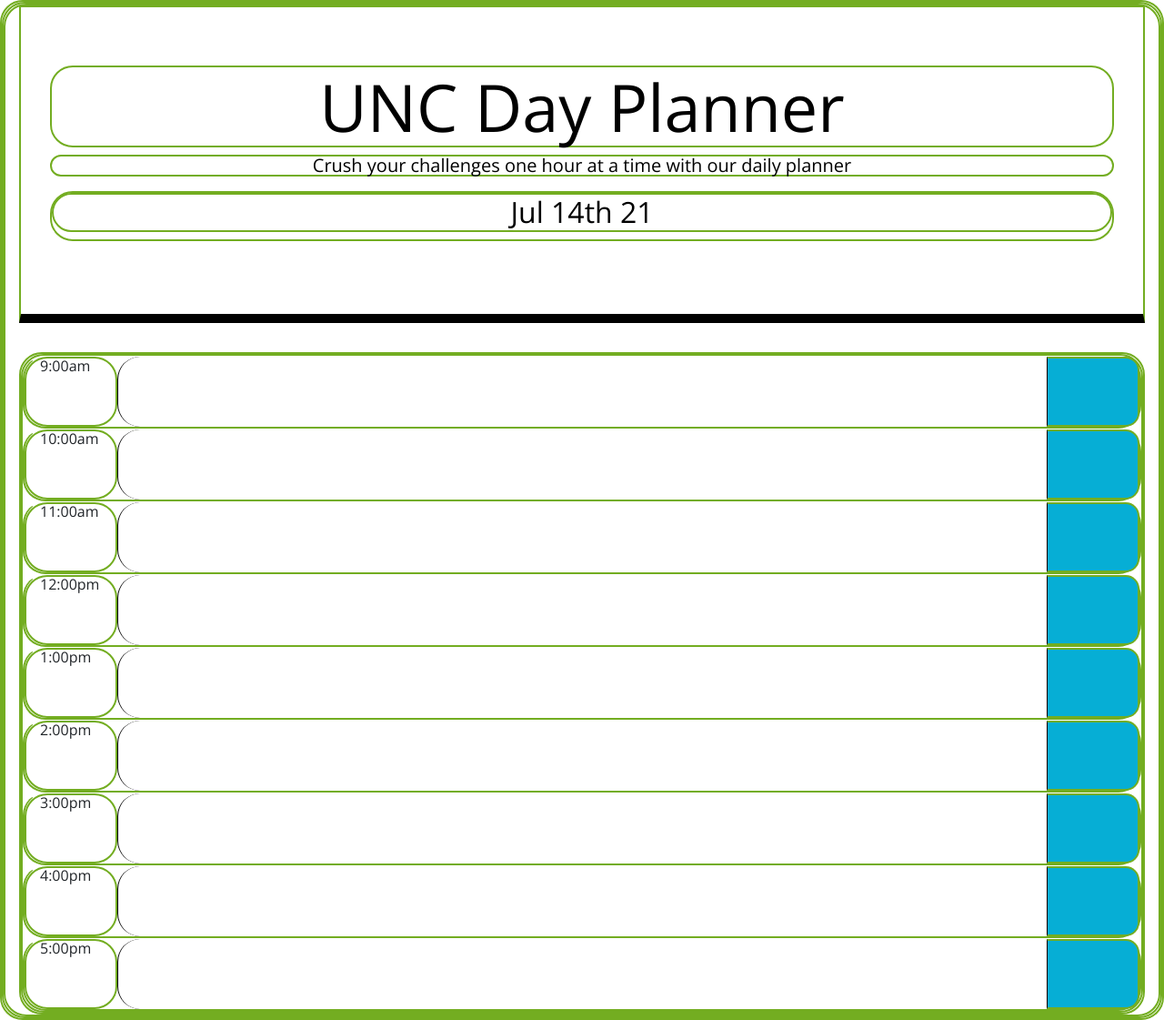
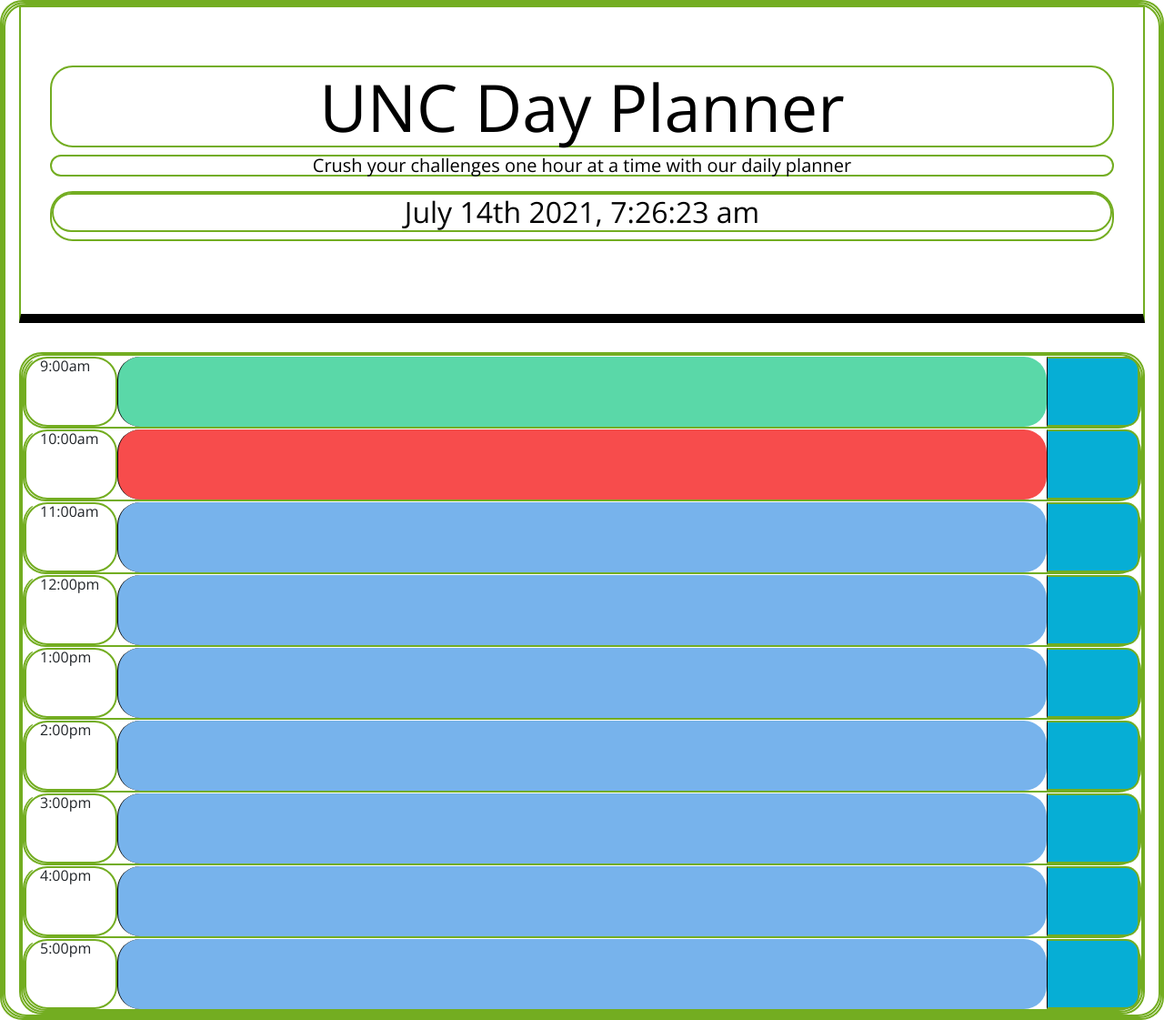
Before and after one commit to CaptainQuickWit/UNC-Day-Planner, a plain HTML site: page index.html in a window 1280 px wide. Shown: the whole page at 91% size. Drawn offline with nearby package versions, Linux system fonts and the light colour scheme; a web font is replaced by a local one.

Commit message:
color coding now works. only thing left to do is to do some styling and comment the code

```diff
--- a/index.html
+++ b/index.html
@@ -39,67 +39,61 @@
 
               <div  class=" row">
                 <div class=" col-1">9:00am</div>
-                <textarea class="col-10" id = "9am" data-index=0> </textarea>
+                <textarea class="col-10" id = "9am" data-index=0 data-militaryTime=9 > </textarea>
                 <button class="saveBtn col-1"></button>
               </div>
 
             <div  class=" row">
               <div class=" col-1 target">10:00am</div>
-              <textarea class="col-10" id="10am" data-index=1></textarea>
+              <textarea class="col-10" id="10am" data-index=1 data-militaryTime=10></textarea>
               <button class="saveBtn col-1"></button>
             </div>
 
             <div  class=" row">
               <div class=" col-1 target">11:00am</div>
-              <textarea class="col-10" id="11am" data-index=2></textarea>
+              <textarea class="col-10" id="11am" data-index=2 data-militaryTime=11></textarea>
               <button class="saveBtn col-1"></button>
             </div>
 
             <div  class=" row">
               <div class=" col-1 target" >12:00pm</div>
-              <textarea class="col-10" data-index=3 id="12pm"></textarea>
+              <textarea class="col-10" data-index=3 id="12pm" data-militaryTime=12></textarea>
               <button class="saveBtn col-1"></button>
             </div>
 
 
             <div  class=" row">
               <div class=" col-1 target" >1:00pm</div>
-              <textarea class="col-10" data-index=4 id="1pm"></textarea>
+              <textarea class="col-10" data-index=4 id="1pm" data-militaryTime=13></textarea>
               <button class="saveBtn col-1"></button>
             </div>
 
             <div  class=" row">
               <div class=" col-1 target">2:00pm</div>
-              <textarea class="col-10" id="2pm" data-index=5 ></textarea>
+              <textarea class="col-10" id="2pm" data-index=5 data-militaryTime=14></textarea>
               <button class="saveBtn col-1"></button>
             </div>
 
             <div  class=" row">
               <div class=" col-1 target">3:00pm</div>
-              <textarea class="col-10" id="3pm" data-index=6 ></textarea>
+              <textarea class="col-10" id="3pm" data-index=6 data-militaryTime=15></textarea>
               <button class="saveBtn col-1"></button>
             </div>
 
             <div  class=" row">
               <div class=" col-1 target"   >4:00pm</div>
-              <textarea class="col-10" id="4pm" data-index=7></textarea>
+              <textarea class="col-10" id="4pm" data-index=7 data-militaryTime=16></textarea>
               <button class="saveBtn col-1"></button>
             </div>
 
             <div  class=" row">
               <div class=" col-1 target" >5:00pm</div>
-              <textarea class="col-10" id="5pm" data-index=8 ></textarea>
+              <textarea class="col-10" id="5pm" data-index=8 data-militaryTime=17></textarea>
               <button class="saveBtn col-1"></button>
             </div>
 
 
           </main>
-
-          <aside class = "ml-6 hide">
-            sample text sample text
-            sample text sample text
-
-          </aside>
 
         </div>
 
--- a/script.js
+++ b/script.js
@@ -1,22 +1,25 @@
 
 $(document).ready(start);
-var timeblocks = $('textarea').get();
+var textAreaArray = $('textarea').get();
 var date;
 var noteIdArray = [];
+var time = new Date().getHours();
+//var textAreaArray = document.getElementsByTagName("textarea");
 
+function start() {
+    date = moment().format('MMMM Do YYYY, h:mm:ss a');
+            //code
+            $('#date').html(`<h2>${date}</h2>`);
+            time = 10;
+            renderColor();
+            storage("fetch");
+
+}
 $(".saveBtn").on("click", function (event) {
     event.preventDefault();
     currentEle = $(this);
     storage("save",currentEle);
 });
-
-function start() {
-    date = moment().format("MMM Do YY");
-            //code
-            $('#date').html(`<h2>${date}</h2>`);
-            storage("fetch");
-
-}
 
 function storage(action, element) {
     var index = 0;
@@ -41,10 +44,22 @@
 
          case "fetch": //case fetch retrieves the info from local storage and
             var id;
+            var array;
+            var eleAttr;
+
             for (var i = 0; i < 9; i++) {
+                var ele = $("textarea[data-index='" + i +"']");
                 noteIdArray[i] = $("textarea[data-index='" + i +"']").attr('id');
+                eleAttr = $("textarea[data-index='" + i +"']").attr('data-militaryTime');
+
+                renderColor(ele, eleAttr);
+
+
+                console.log(">>>>>>eleATTR>>>>>"+eleAttr+">>>>time>>>>"+time);
+                //array = $("textarea[data-militaryTime]);
                 console.log(noteIdArray[i]+"<<idarray");
                 console.log(i+"<<i for index");
+                //getAttribute('data-type')
 
                 id = noteIdArray[i];
 
@@ -56,89 +71,34 @@
                 }
             }
 
-            /*
-            console.log(noteIdArray[i]+"<<idarray");
-            var id = "";
-            //noteIdArray = ["9am","10am","11am","12pm","1pm","2pm","3pm","4pm","5pm"];
-            for (var i = 0; i < noteIdArray.length; i++ ) {
-                id = noteIDArray[i];
-
-                if (localStorage.getItem(id)) {
-                    $(id).value = localStorage.getItem(id);
-                    console.log(localStorage.getItem(id)+"<<-======localstoragegetitem");
-
-                }
-
-                console.log(localStorage.getItem(id)+"<<-======localstoragegetitem");
-
-            }*/
-
 
         break;
     }
 }
 
 function getData(){
-    for (var j = 0; j < localStorage.length; j++) {
-      var keyNumbers = localStorage.key(j);
-      timeblocks.forEach(function(item) {
-        if (item.dataset.number == keyNumbers) {
-        item.value = localStorage.getItem(keyNumbers)
+    for (var i = 0; i < localStorage.length; i++) {
+      var key = localStorage.key(i);
+      textAreaArray.forEach(function(ele) {
+        if (ele.dataset.number == key) {
+            ele.value = localStorage.getItem(key)
         }
       })
     }
 }
 
-/*
 
-var today = moment().format("dddd [|] LL [| Week] W");
-
-// you can also use $("#currentDay").append(today); OR document.getElementById("currentDay").textContent = today;
-$("#currentDay").text(today);
-
-// moment.js
-var now = new Date().getHours();
-
-var timeblocks = Array.from(document.getElementsByTagName('textarea'));
-console.log(timeblocks);
-
-function getData(){
-    for (var j = 0; j < localStorage.length; j++) {
-      var keyNumbers = localStorage.key(j);
-      timeblocks.forEach(function(item) {
-        if (item.dataset.number == keyNumbers) {
-        item.value = localStorage.getItem(keyNumbers)
-        }
-      })
-    }
-}
-
-getData();
-
-$(".saveBtn").on("click", function (event) {
-    event.preventDefault();
-    var notes = $(this).siblings("textarea").val();
-    var rowHourActive = $(this).siblings("textarea").data("number");
-    window.localStorage.setItem(rowHourActive, notes);
-
-});
-
-// you can also use: var timeblocks = [].slice.call(timeblocksHTML);
+function renderColor(ele, eleAttr){
 
 
-function statusTimeblock(){
-    for (var i=0; i<timeblocks.length; i++) {
-        var singleT = timeblocks[i];
-        if (singleT.dataset.number == now) {
-            singleT.classList.add("present");
-        }
-        if (singleT.dataset.number < now) {
-            singleT.classList.add("past");
-        }
-        if (singleT.dataset.number > now) {
-            singleT.classList.add("future");
-        }
+    if (eleAttr == time) {
+        ele.addClass("present");
     }
+    if (eleAttr < time) {
+        ele.addClass("past");
+    }
+    if (eleAttr > time) {
+        ele.addClass("future");
+    }
+
 }
-statusTimeblock();
-*/
--- a/style.css
+++ b/style.css
@@ -12,6 +12,24 @@
   border-left: 1px solid black;
   padding: 10px;
 }
+
+.present {
+  background-color: #f74c4c;
+
+}
+
+.future {
+  background-color: rgba(77, 156, 230, 0.76);
+  color: white;
+  font-weight: 100;
+}
+
+.past {
+  background-color: rgba(39, 204, 141, 0.76);
+
+}
+
+
 
 .roundedCorner {
   border-radius: 25x;
@@ -50,26 +68,6 @@
   border-top: 1px solid white;;
 }
 
-.hour {
-  background-color: #ffffff;
-  color: #000000;
-  border-top: 1px dashed #000000;
-}
-
-.past {
-  background-color: #d3d3d3;
-  color: white;
-}
-
-.present {
-  background-color: #ff6961;
-  color: white;
-}
-
-.future {
-  background-color: #77dd77;
-  color: white;
-}
 
 .saveBtn {
   border-left: 1px solid black;
```
